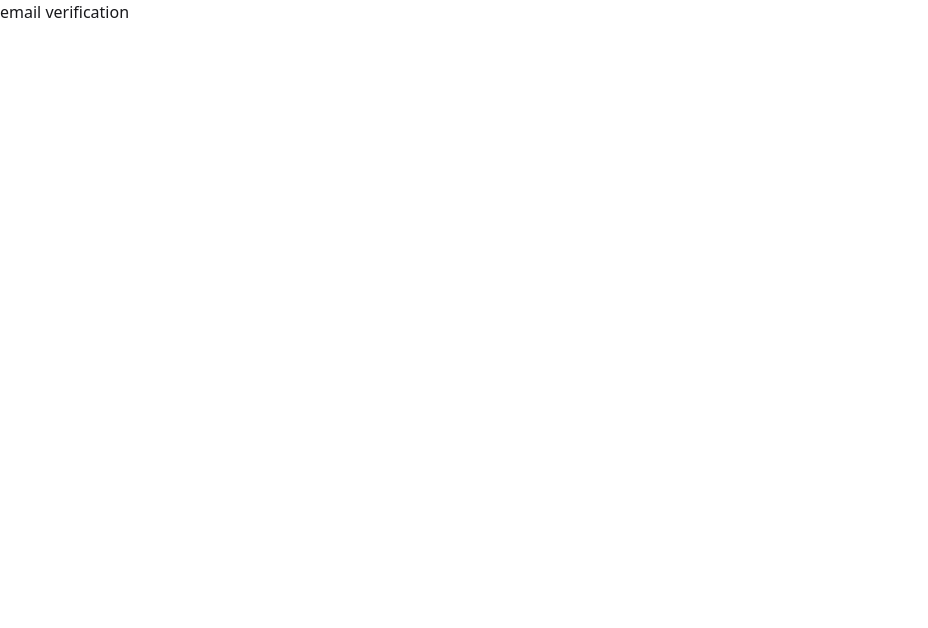
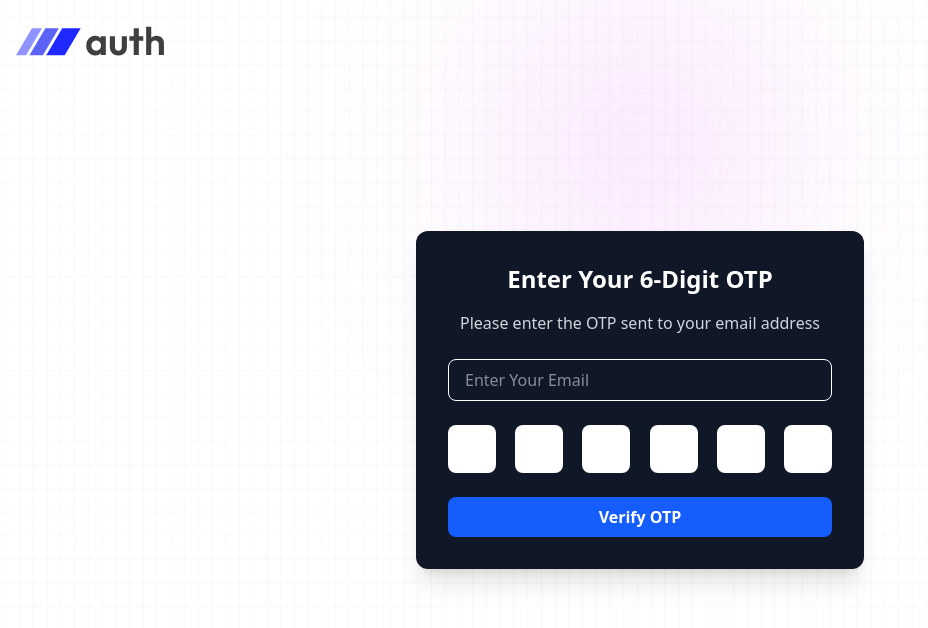
Before and after one commit to MujahidulIslam4541/MERN-Auth, a React (Vite) app in the folder client/: page /emailVerification in a window 1280 px wide. Shown: the top 628 px of the page, without its empty margins (0-928 px from the left). Built offline with nearby package versions, Linux system fonts and the light colour scheme; no server answers.

Commit message:
feat emailVerification page ui design implement

```diff
--- a/client/src/pages/EmailVarification.jsx
+++ b/client/src/pages/EmailVarification.jsx
@@ -1,9 +1,52 @@
 import React from 'react'
+import { assets } from '../../public/assets'
 
 const EmailVerification = () => {
     return (
-        <div>
-            <h2>email verification</h2>
+        <div className="bg-[url('/bg_img.png')] bg-cover bg-center min-h-screen relative">
+
+            {/* Navbar Logo */}
+            <div className="absolute top-4 left-4">
+                <img src={assets.logo} alt="Logo" className="h-12" />
+            </div>
+
+            {/* Centered OTP Card */}
+            <div className="flex items-center justify-center min-h-screen px-4">
+                <div className="bg-gray-900 text-white rounded-xl shadow-xl w-full max-w-md p-8">
+
+                    {/* Heading */}
+                    <h2 className="text-center text-2xl font-semibold mb-4">
+                        Enter Your 6-Digit OTP
+                    </h2>
+                    <p className="text-center text-gray-300 mb-6">
+                        Please enter the OTP sent to your email address
+                    </p>
+
+                    {/* Email Input */}
+                    <input
+                        type="email"
+                        placeholder="Enter Your Email"
+                        className="w-full px-4 py-2 rounded-lg border mb-6"
+                    />
+
+                    {/* OTP Fields */}
+                    <div className="flex justify-between mb-6">
+                        {Array.from({ length: 6 }).map((_, index) => (
+                            <input
+                                key={index}
+                                type="text"
+                                maxLength={1}
+                                className="w-12 h-12 text-center text-gray-900 rounded-lg bg-white focus:outline-none focus:ring-2 focus:ring-blue-500"
+                            />
+                        ))}
+                    </div>
+
+                    {/* Submit Button */}
+                    <button className="w-full bg-blue-600 hover:bg-blue-700 py-2 rounded-lg text-white font-semibold transition">
+                        Verify OTP
+                    </button>
+                </div>
+            </div>
         </div>
     )
 }
```
